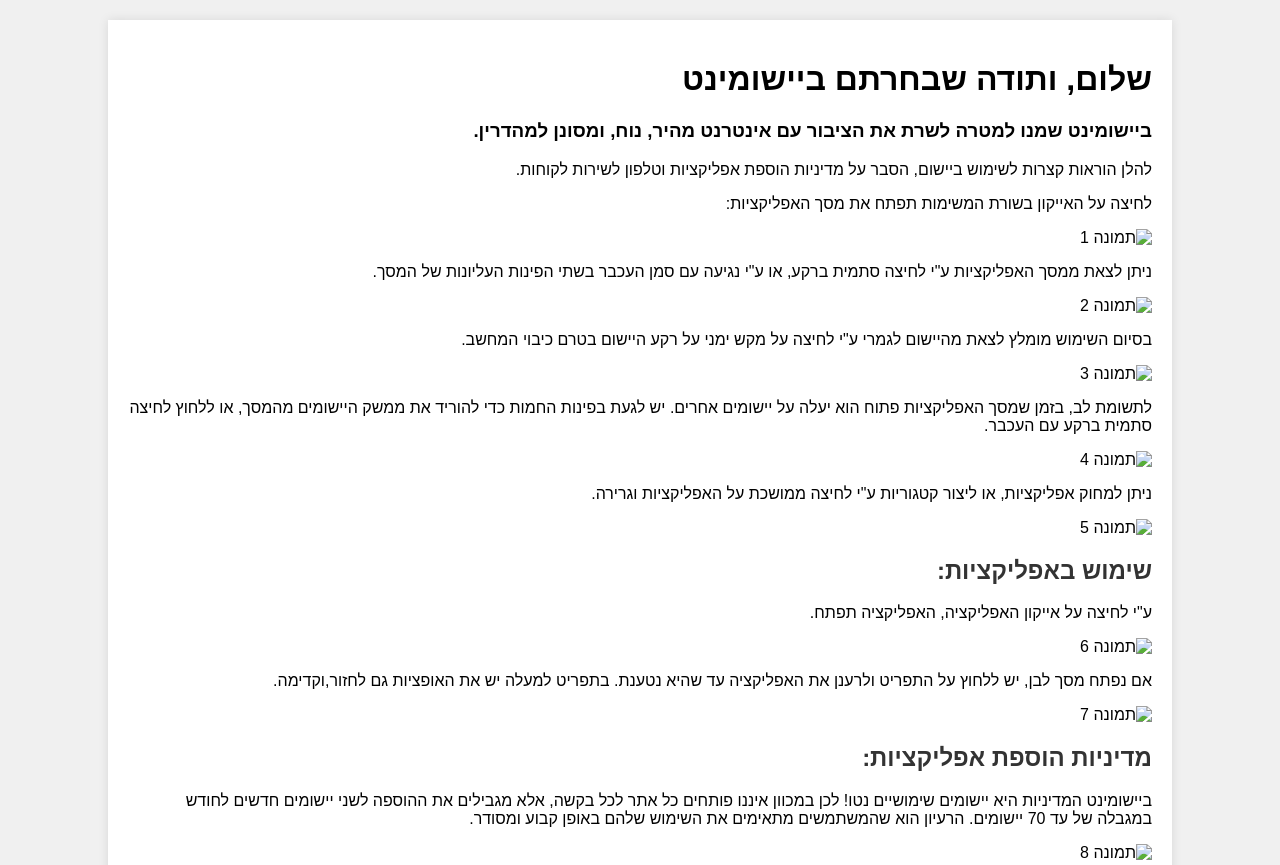
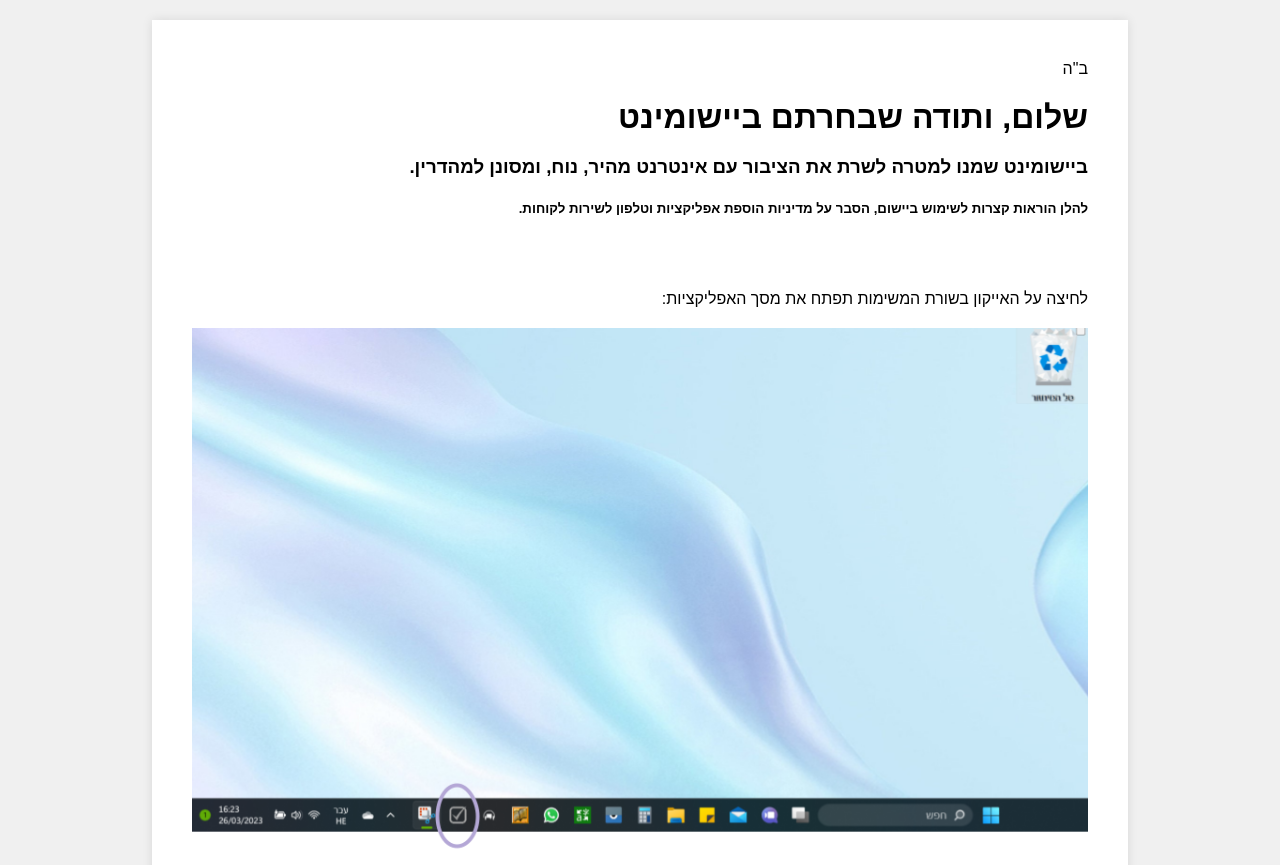
Before and after one commit to uriellasry/gaid, a plain HTML site: page index.html in a window 1280 px wide. Shown: the top 865 px of the page. Drawn offline with Linux system fonts and the light colour scheme; a web font is replaced by a local one.

Commit message:
Add files via upload

```diff
--- a/index.html
+++ b/index.html
@@ -21,10 +21,13 @@
     }
     .container {
         background-color: #FFF;
-        width: 80%;
-        padding: 20px;
+        width: 70%; /* Reduced the width to add more padding */
+        padding: 40px; /* Increased padding */
         box-shadow: 0px 0px 10px 0px rgba(0,0,0,0.1);
         margin: 20px auto; /* Add some margin on top and bottom */
+    }
+    h1, h2, h3, p {
+        margin-bottom: 20px; /* Increased the space between lines */
     }
     h2 {
         color: #333;
@@ -32,41 +35,49 @@ h2 {
     img {
         max-width: 100%;
         height: auto;
+        margin-bottom: 20px; /* Added space below images */
     }
 </style>
 </head>
 <body>
     <div class="container">
+    <span class="beis-hayim">ב"ה</span>
     <h1>שלום, ותודה שבחרתם ביישומינט</h1>
     <h3>ביישומינט שמנו למטרה לשרת את הציבור עם אינטרנט מהיר, נוח, ומסונן למהדרין.</h3>
-
-    <p>להלן הוראות קצרות לשימוש ביישום, הסבר על מדיניות הוספת אפליקציות וטלפון לשירות לקוחות. </p>
-
+    <h5>להלן הוראות קצרות לשימוש ביישום, הסבר על מדיניות הוספת אפליקציות וטלפון לשירות לקוחות.</h5>
+    <br>
+    <br>
     <p>לחיצה על האייקון בשורת המשימות תפתח את מסך האפליקציות:</p>
-    <img src="image1.jpg" alt="תמונה 1">
+    <img src="https://github.com/uriellasry/gaid/blob/main/image7.png?raw=true" alt="תמונה 1">
+    <br>
     <p>ניתן לצאת ממסך האפליקציות ע"י לחיצה סתמית ברקע, או ע"י  נגיעה עם סמן העכבר בשתי הפינות העליונות של המסך.</p>
-    <img src="image2.jpg" alt="תמונה 2">
+    <img src="https://github.com/uriellasry/gaid/blob/main/image5.png?raw=true" alt="תמונה 2">
+    <br>
+    <br>
     <p>בסיום השימוש מומלץ לצאת מהיישום לגמרי ע"י לחיצה על מקש ימני על רקע היישום בטרם כיבוי המחשב.</p>
-    <img src="image3.jpg" alt="תמונה 3">
+    <img src="https://github.com/uriellasry/gaid/blob/main/image3.png?raw=true" alt="תמונה 3">
     <p>לתשומת לב, בזמן שמסך האפליקציות פתוח הוא יעלה על יישומים אחרים. יש לגעת בפינות החמות כדי להוריד את ממשק היישומים מהמסך, או ללחוץ לחיצה סתמית ברקע עם העכבר.</p>
-    <img src="image4.jpg" alt="תמונה 4">
-
+    <br>
+    <br>
     <p>ניתן למחוק אפליקציות, או ליצור קטגוריות ע"י לחיצה ממושכת על האפליקציות וגרירה.</p>
-    <img src="image5.jpg" alt="תמונה 5">
+    <img src="https://github.com/uriellasry/gaid/blob/main/image2.png?raw=true" alt="תמונה 4">
+    <img src="https://github.com/uriellasry/gaid/blob/main/image1.png?raw=true" alt="תמונה 5">
+    <br>
 
     <h2>שימוש באפליקציות:</h2>
     <p>ע"י לחיצה על אייקון האפליקציה, האפליקציה תפתח.</p>
-    <img src="image6.jpg" alt="תמונה 6">
+
 
     <p>אם נפתח מסך לבן, יש ללחוץ על התפריט ולרענן את האפליקציה עד שהיא נטענת. בתפריט למעלה יש את האופציות גם לחזור,וקדימה.</p>
-    <img src="image7.jpg" alt="תמונה 7">
+    <img src="https://github.com/uriellasry/gaid/blob/main/image6.png?raw=true" alt="תמונה 7">
+    <br>
 
     <h2>מדיניות הוספת אפליקציות:</h2>
     <p>ביישומינט המדיניות היא יישומים שימושיים נטו! לכן במכוון איננו פותחים כל אתר לכל בקשה, אלא מגבילים את ההוספה לשני יישומים חדשים לחודש במגבלה של עד 70 יישומים. הרעיון הוא שהמשתמשים מתאימים את השימוש שלהם באופן קבוע ומסודר.</p>
-    <img src="image8.jpg" alt="תמונה 8">
+
 
     <p>כדי להוסיף אפליקציה יש לפנות לשירות לקוחות דרך אייקון התמיכה, למלא את הטופס, להוסיף את בקשתכם בתיבת ההודעה, ואנו נחזור אליכם.</p>
-    <img src="image9.jpg" alt="תמונה 9">
+
 
     <p>ניתן ליצור עמנו קשר גם בטלפון:</p>
     </body>
```
Lines whose indentation alone changed are shown as unchanged.
